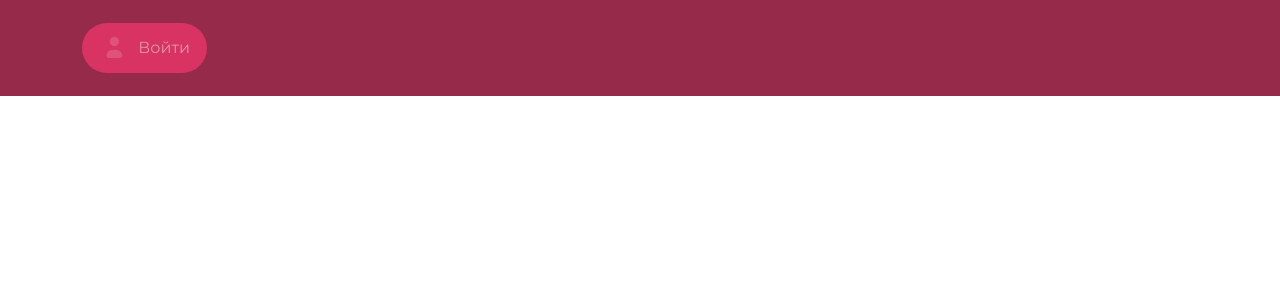
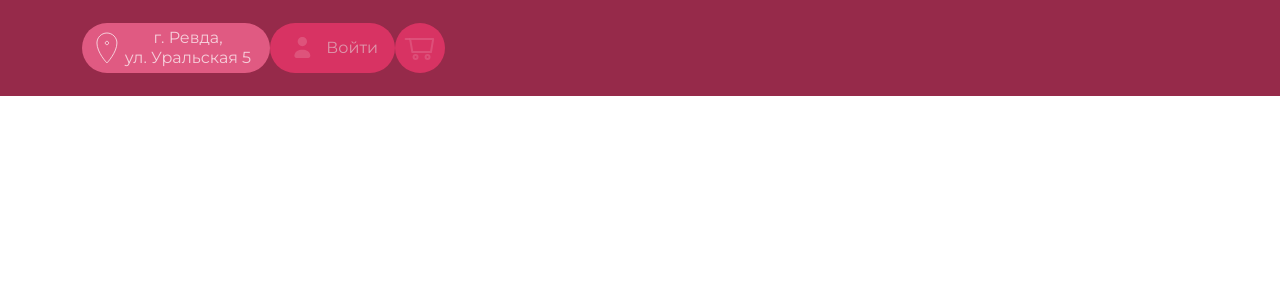
Before and after one commit to yam501/ural_store, a React (Create React App) app in the folder client/: page /store in a window 1280 px wide. Before the commit this address had no page. Shown: the top 300 px of the page. Built offline with nearby package versions, Linux system fonts and the light colour scheme.

Commit message:
доделал кнопку входа, сделал кнопки адреса и корз

```diff
--- a/client/package.json
+++ b/client/package.json
@@ -17,6 +17,7 @@
     "react-dom": "^18.2.0",
     "react-router-dom": "^6.14.1",
     "react-scripts": "^5.0.1",
+    "react-svg": "^16.1.18",
     "web-vitals": "^2.1.4"
   },
   "scripts": {
--- /dev/null
+++ b/client/src/components/AdressBox.js
@@ -0,0 +1,15 @@
+import React from 'react';
+
+const AdressBox = () => {
+    return (
+        <div className="adressBox">
+            <svg className="adressBoxSvgIcon" width="22" height="32" viewBox="0 0 22 32" fill="none" xmlns="http://www.w3.org/2000/svg">
+            <path fill-rule="evenodd" clip-rule="evenodd" d="M10.9325 31C10.9325 31 20.9274 20.5 20.9274 11C20.9274 5.47716 16.4525 1 10.9325 1C5.41257 1 0.937744 5.47716 0.937744 11C0.937744 20.5 10.9325 31 10.9325 31Z" stroke="white" stroke-opacity="0.7"/>
+            <path fill-rule="evenodd" clip-rule="evenodd" d="M10.9326 12.6667C11.8526 12.6667 12.5984 11.9205 12.5984 11C12.5984 10.0795 11.8526 9.33334 10.9326 9.33334C10.0127 9.33334 9.26685 10.0795 9.26685 11C9.26685 11.9205 10.0127 12.6667 10.9326 12.6667Z" stroke="white" stroke-opacity="0.7"/>
+            </svg>
+            <span className='adressBoxText'>г. Ревда,<br/> ул. Уральская 5</span>
+        </div>
+    );
+};
+
+export default AdressBox;
--- a/client/src/components/AuthButton.js
+++ b/client/src/components/AuthButton.js
@@ -6,7 +6,7 @@ const AuthButton = () => {
     return (
         <Button
         className='btnAuth'
-        ><AuthIcon className='btnIcon'/><spna className='btnText'>Войти</spna></Button>
+        ><AuthIcon className='btnIcon'/><span className='btnText'>Войти</span></Button>
     );
 };
 
--- a/client/src/components/AuthIcon.js
+++ b/client/src/components/AuthIcon.js
@@ -3,8 +3,8 @@ import React from 'react';
 const AuthIcon = () => {
     return (
         <svg width="19" height="23" viewBox="0 0 19 23" fill="none" xmlns="http://www.w3.org/2000/svg">
-        <path d="M0.352295 18.7967C0.352295 15.9814 2.2921 13.5834 4.92834 13.1398L5.1658 13.0998C7.27677 12.7445 9.42782 12.7445 11.5388 13.0998L11.7762 13.1398C14.4125 13.5834 16.3523 15.9814 16.3523 18.7967C16.3523 20.0136 15.4169 21 14.263 21H2.44158C1.2877 21 0.352295 20.0136 0.352295 18.7967Z" fill="#FF709A" fill-opacity="0.8"/>
-        <path d="M13.019 4.59375C13.019 7.13081 10.9296 9.1875 8.35232 9.1875C5.77499 9.1875 3.68565 7.13081 3.68565 4.59375C3.68565 2.05669 5.77499 0 8.35232 0C10.9296 0 13.019 2.05669 13.019 4.59375Z" fill="#FF709A" fill-opacity="0.8"/>
+        <path d="M0.352295 18.7967C0.352295 15.9814 2.2921 13.5834 4.92834 13.1398L5.1658 13.0998C7.27677 12.7445 9.42782 12.7445 11.5388 13.0998L11.7762 13.1398C14.4125 13.5834 16.3523 15.9814 16.3523 18.7967C16.3523 20.0136 15.4169 21 14.263 21H2.44158C1.2877 21 0.352295 20.0136 0.352295 18.7967Z" className="btnIconFill" fill="#FF709A" fill-opacity="0.8"/>
+        <path d="M13.019 4.59375C13.019 7.13081 10.9296 9.1875 8.35232 9.1875C5.77499 9.1875 3.68565 7.13081 3.68565 4.59375C3.68565 2.05669 5.77499 0 8.35232 0C10.9296 0 13.019 2.05669 13.019 4.59375Z" className="btnIconFill" fill="#FF709A" fill-opacity="0.8"/>
         </svg>
     );
 };
--- a/client/src/components/NavBar.js
+++ b/client/src/components/NavBar.js
@@ -5,13 +5,18 @@ import Navbar from 'react-bootstrap/Navbar';
 import { Context } from '..';
 import AuthButton from './AuthButton';
 import './navBar.css';
+import AdressBox from './AdressBox';
+import ShopBasketButton from './ShopBasketButton';
+
 const NavBar = () => {
     const {user} = useContext(Context)
     return (
     <Navbar className='navbar' data-bs-theme="dark">
         <Container>
           <Nav className="me-auto">
+            <AdressBox/>
             <AuthButton />
+            <ShopBasketButton/>
           </Nav>
         </Container>
       </Navbar>
--- /dev/null
+++ b/client/src/components/ShopBasketButton.js
@@ -0,0 +1,21 @@
+import React from 'react';
+import Button from 'react-bootstrap/Button';
+const ShopBasketButton = () => {
+    return (
+        <Button
+        className='btnBasket'
+        >
+            <div className='btnBasketIconBox'>
+                <svg width="32" height="23" viewBox="0 0 32 23" fill="none" xmlns="http://www.w3.org/2000/svg">
+                <path fill-rule="evenodd" clip-rule="evenodd" d="M6.12808 1.00012H29.1834L26.9877 14.0001H8.32383L6.12808 1.00012Z" className="btnBasketFill" stroke="#FF709A" stroke-opacity="0.7" stroke-width="2" stroke-linecap="round" stroke-linejoin="round"/>
+                <path fill-rule="evenodd" clip-rule="evenodd" d="M11.5542 21C12.6588 21 13.5542 20.1046 13.5542 19C13.5542 17.8954 12.6588 17 11.5542 17C10.4496 17 9.5542 17.8954 9.5542 19C9.5542 20.1046 10.4496 21 11.5542 21Z" className="btnBasketFill" stroke="#FF709A" stroke-opacity="0.7" stroke-width="2"/>
+                <path fill-rule="evenodd" clip-rule="evenodd" d="M23.5542 21C24.6588 21 25.5542 20.1046 25.5542 19C25.5542 17.8954 24.6588 17 23.5542 17C22.4496 17 21.5542 17.8954 21.5542 19C21.5542 20.1046 22.4496 21 23.5542 21Z" className="btnBasketFill" stroke="#FF709A" stroke-opacity="0.7" stroke-width="2"/>
+                <path d="M5.5542 1L1.5542 1" className="btnBasketFill" stroke="#FF709A" stroke-opacity="0.7" stroke-width="2" stroke-linecap="round"/>
+                </svg>
+            </div>
+
+        </Button>
+    );
+};
+
+export default ShopBasketButton;
--- a/client/src/components/navBar.css
+++ b/client/src/components/navBar.css
@@ -1,11 +1,16 @@
 @import url('https://fonts.googleapis.com/css2?family=Montserrat&display=swap');
+@media screen and (max-width: 1199px) {
+
+}
 .navbar {
-    position: absolute;
+    position: relative;
+    z-index: 0;
     width: 100vw;
     height: 96px;
     left: 0px;
     top: 0px;
     background: #962A4A;
+    font-size: 16px;
 }
 
 
@@ -23,14 +28,78 @@
 }
 
 
-
 .btnText {
+    position: relative;
+    z-index: 3;
     padding-left: 13px;
     padding-right: 5px;
     font-family: 'Montserrat';
     font-style: normal;
     font-weight: 400;
-    font-size: 16px;
     line-height: 20px;
     color: rgba(255, 255, 255, 0.7);
 }
+
+
+.btnAuth:hover, .btnAuth:focus, .btnBasket:hover {
+    background-color: #ED789A;
+    opacity: 60%;
+}
+
+.btnAuth:focus .btnText {
+    color: #fff;
+}
+
+.btnAuth:focus .btnIconFill {
+    fill: #F64579;
+    fill-opacity: 100%;
+}
+
+
+.btnAuth:hover .btnText {
+    color: #fff;
+}
+
+.btnAuth:hover .btnIconFill {
+    fill: #F64579;
+    fill-opacity: 100%;
+}
+
+.adressBox {
+    width: 188px;
+    height: 50px;
+    background-color: rgba(255, 112, 154, 0.7);
+    border-radius: 29px;
+    display: flex;
+    align-items: center;
+    justify-content: center;
+}
+
+.adressBoxText {
+    text-align: center;
+    font-family: 'Montserrat';
+    font-style: normal;
+    font-weight: 400;
+    line-height: 20px;
+    color: #fff;
+    opacity: 70%;
+    margin-left: 7px;
+    margin-right: 5px;
+}
+
+.btnBasket {
+    display: flex;
+    justify-content: center;
+    align-items: center;
+    width: 50px;
+    height: 50px;
+    background-color: #F5376E;
+    opacity: 70%;
+    border-radius: 50%;
+    border: 0;
+}
+
+.btnBasket:hover .btnBasketFill {
+    stroke: #fff;
+    stroke-opacity: 1;
+}
```
Also changed, not shown: client/src/components/SearchButton.js (added, +11 -0 lines), 1 other file (tests, documents, lock files or other folders).
